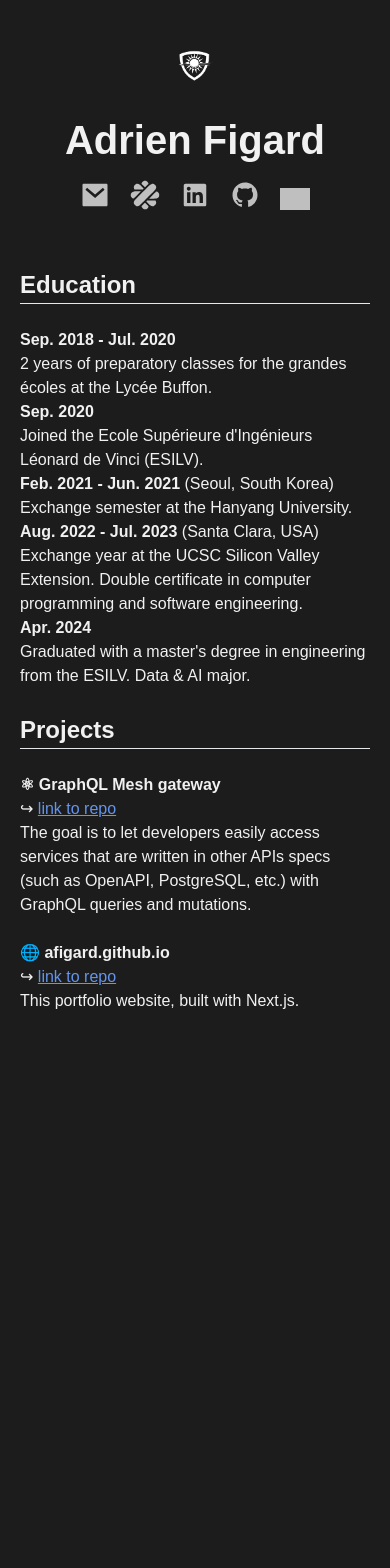
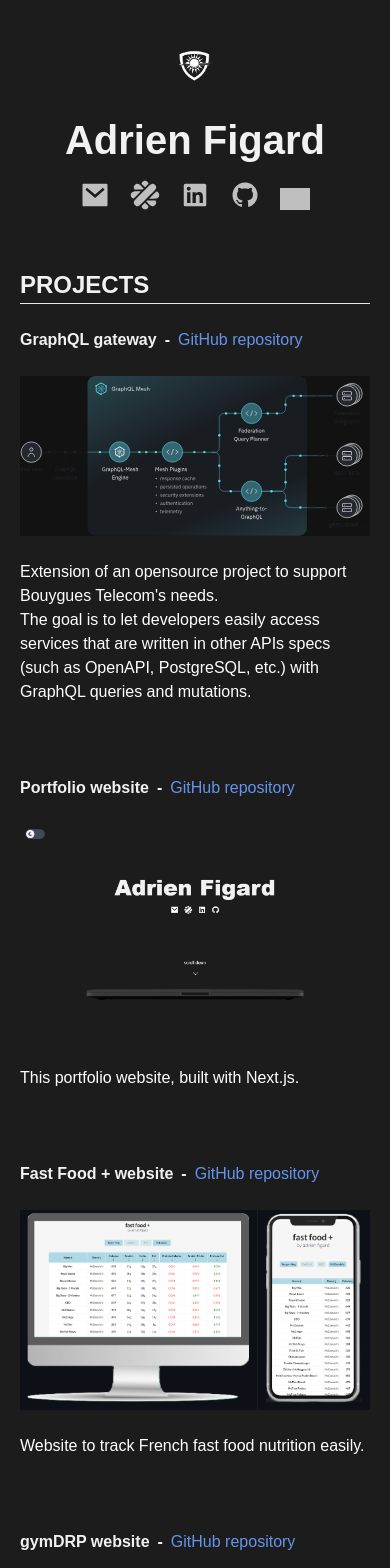
Before and after one commit to afigard/afigard.github.io, a Next.js app: page / in a window 390 px wide. Shown: the top 1568 px of the page. Before the commit the page ends 1033 px from the top, so only its background shows below. Built offline with nearby package versions, Linux system fonts and the light colour scheme; grey boxes are pictures that could not be loaded.

Commit message:
:iphone: Mobile adjustments

```diff
--- a/app/page.tsx
+++ b/app/page.tsx
@@ -122,72 +122,171 @@
         <MacBookAnimation theme={isDarkTheme ? "dark" : "light"} />
       </main>
       <main className={styles.mainMobile}>
-        <h1>Education</h1>
-        <hr />
-        <br />
-        <h2>Sep. 2018 - Jul. 2020</h2>
-        <p>
-          2 years of preparatory classes for the grandes écoles at the Lycée
-          Buffon.
-        </p>
-        <h2>Sep. 2020</h2>
-        <p>
-          Joined the Ecole Supérieure d&apos;Ingénieurs Léonard de Vinci
-          (ESILV).
-        </p>
-        <h2>
-          Feb. 2021 - Jun. 2021
-          <span style={{ fontWeight: "initial" }}> (Seoul, South Korea)</span>
-        </h2>
-        <p>Exchange semester at the Hanyang University.</p>
-        <h2>
-          Aug. 2022 - Jul. 2023
-          <span style={{ fontWeight: "initial" }}> (Santa Clara, USA)</span>
-        </h2>
-        <p>
-          Exchange year at the UCSC Silicon Valley Extension. Double certificate
-          in computer programming and software engineering.
-        </p>
-        <h2>Apr. 2024</h2>
-        <p>
+        <span style={{ color: "white", fontWeight: "initial" }}>
+          <h1>PROJECTS</h1>
+          <hr />
+          <br />
+          <h2>
+            GraphQL gateway&ensp;-&ensp;
+            <Link
+              className={styles.textLink}
+              href="https://github.com/BouyguesTelecom/graphql-mesh-old"
+              target="_blank"
+              rel="noopener noreferrer"
+            >
+              GitHub repository
+            </Link>
+          </h2>
+          <br />
+          <Image
+            src="/mesh-illustration.svg"
+            alt="Mesh illustration"
+            width={350}
+            height={350}
+            className={styles.slideImage}
+          />
+          <br />
+          <p>
+            Extension of an opensource project to support Bouygues Telecom's
+            needs.
+            <br />
+            The goal is to let developers easily access services that are
+            written in other APIs specs (such as OpenAPI, PostgreSQL, etc.) with
+            GraphQL queries and mutations.
+          </p>
+          <br />
+          <br />
+          <br />
+          <h2>
+            Portfolio website&ensp;-&ensp;
+            <Link
+              className={styles.textLink}
+              href="https://github.com/afigard/afigard.github.io"
+              target="_blank"
+              rel="noopener noreferrer"
+            >
+              GitHub repository
+            </Link>
+          </h2>
+          <br />
+          <Image
+            src="/portfolio-illustration.png"
+            alt="Portfolio illustration"
+            width={350}
+            height={350}
+            className={styles.slideImage}
+          />
+          <br />
+          <p>This portfolio website, built with Next.js.</p>
+          <br />
+          <br />
+          <br />
+          <h2>
+            Fast Food + website&ensp;-&ensp;
+            <Link
+              className={styles.textLink}
+              href="https://github.com/afigard/fast-food-plus"
+              target="_blank"
+              rel="noopener noreferrer"
+            >
+              GitHub repository
+            </Link>
+          </h2>
+          <br />
+          <Image
+            src="/ffp-illustration.png"
+            alt="Fast Food + illustration"
+            width={350}
+            height={350}
+            className={styles.slideImage}
+          />
+          <br />
+          <p>Website to track French fast food nutrition easily.</p>
+          <br />
+          <br />
+          <br />
+          <h2>
+            gymDRP website&ensp;-&ensp;
+            <Link
+              className={styles.textLink}
+              href="https://github.com/afigard/gymdrp"
+              target="_blank"
+              rel="noopener noreferrer"
+            >
+              GitHub repository
+            </Link>
+          </h2>
+          <br />
+          <Image
+            src="/gymdrp-illustration.png"
+            alt="gymDRP illustration"
+            width={350}
+            height={350}
+            className={styles.slideImage}
+          />
+          <br />
+          <p>My first website, written in vanilla JavaScript, HTML and CSS.</p>
+          <br />
+          <br />
+          <br />
+          <h1>EDUCATION</h1>
+          <hr />
+          <br />
+          <p className={styles.educationDates}>March 2024</p>
           Graduated with a master&apos;s degree in engineering from the ESILV.
-          Data & AI major.
-        </p>
-        <br />
-        <h1>Projects</h1>
-        <hr />
-        <br />
-        <h2>&#x269B; GraphQL Mesh gateway</h2>
-        <span>
-          &#x21AA;{" "}
+          <br />
+          <br />
+          <p className={styles.educationDates}>September 2022 to July 2023</p>
+          Exchange year at the&nbsp;
           <Link
-            className={styles.mdLink}
-            href="https://github.com/BouyguesTelecom/graphql-mesh"
+            className={styles.textLink}
+            href="https://www.ucsc-extension.edu/"
             target="_blank"
             rel="noopener noreferrer"
           >
-            link to repo
+            UCSC Silicon Valley Extension
           </Link>
-        </span>
-        <p>
-          The goal is to let developers easily access services that are written
-          in other APIs specs (such as OpenAPI, PostgreSQL, etc.) with GraphQL
-          queries and mutations.
-        </p>
-        <br />
-        <h2>&#x1F310; afigard.github.io</h2>
-        <span>
-          &#x21AA;{" "}
+          .
+          <br />
+          <br />
+          <p className={styles.educationDates}>February 2021 to June 2021</p>
+          Exchange semester at the&nbsp;
           <Link
-            className={styles.mdLink}
-            href="https://github.com/afigard/portfolio"
+            className={styles.textLink}
+            href="https://www.hanyang.ac.kr/web/eng/home"
             target="_blank"
             rel="noopener noreferrer"
           >
-            link to repo
+            Hanyang University
           </Link>
+          .
+          <br />
+          <br />
+          <p className={styles.educationDates}>September 2020</p>
+          Joined the&nbsp;
+          <Link
+            className={styles.textLink}
+            href="https://www.esilv.fr/"
+            target="_blank"
+            rel="noopener noreferrer"
+          >
+            Ecole Supérieure d&apos;Ingénieurs Léonard de Vinci
+          </Link>
+          &nbsp;(ESILV).
+          <br />
+          <br />
+          <p className={styles.educationDates}>September 2018 to July 2020</p>2
+          years of prep. classes for the Grandes Ecoles at the&nbsp;
+          <Link
+            className={styles.textLink}
+            href="https://www.lycee-buffon.fr/"
+            target="_blank"
+            rel="noopener noreferrer"
+          >
+            Lycée Buffon
+          </Link>
+          .
         </span>
-        <p>This portfolio website, built with Next.js.</p>
       </main>
     </div>
   );
--- a/app/ui/page.module.css
+++ b/app/ui/page.module.css
@@ -119,6 +119,22 @@
     cursor: pointer;
 }
 
+.educationDates {
+    text-decoration: underline;
+}
+
+.textLink {
+    color: cornflowerblue;
+    font-weight: 100;
+}
+
+.slideImage {
+    display: block;
+    margin-left: auto;
+    margin-right: auto;
+    background-color: #121212;
+}
+
 @media only screen and (min-aspect-ratio: 1/1) {
     .mainMobile {
         display: none;
```
